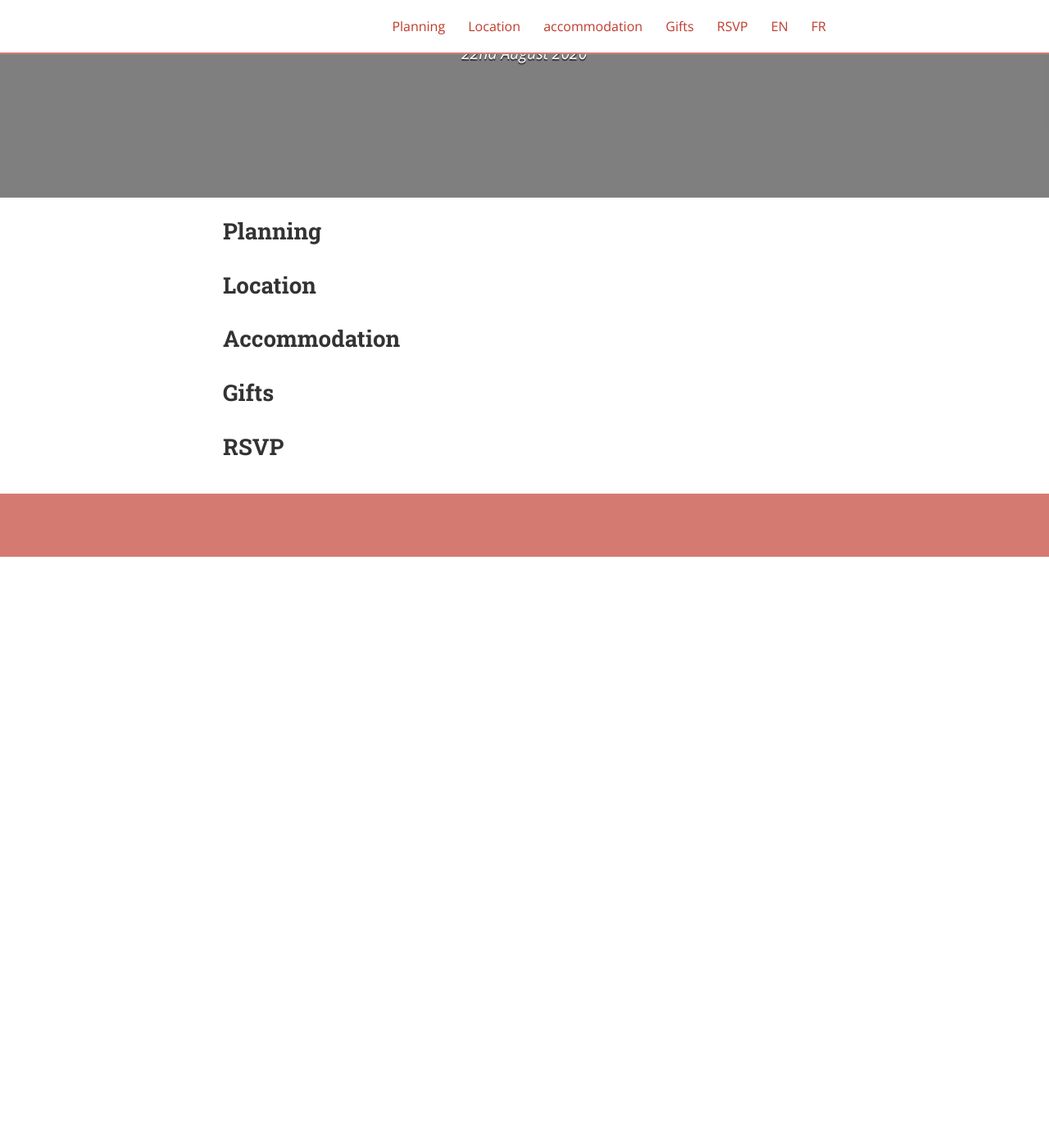
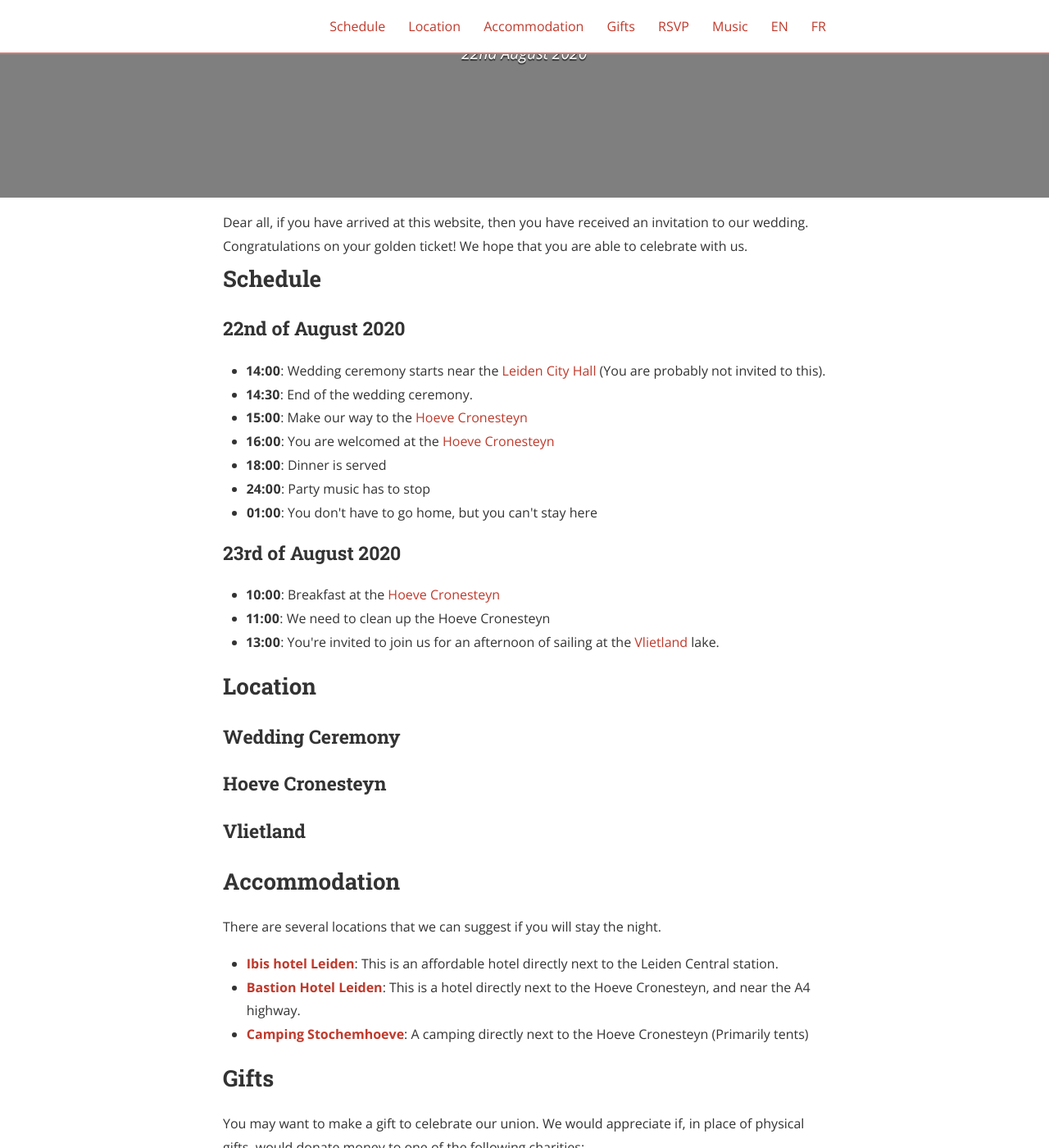
Before and after one commit to thiesgehrmann/heijmans-gehrmann, a Jekyll site: the page built from index.html, in a window 1280 px wide and 1400 px high, scrolled down 350 px. Shown: the whole window at 82% size. Built offline with Jekyll 4.4.1, drawn with Linux system fonts in a browser that asks for light colours; nearby versions of some CDN libraries; before the commit the page ends 1029 px from its top, so only the background shows below that; some of the changed text lies outside the part shown.

Commit message:
adding content to english

```diff
--- a/_config.yml
+++ b/_config.yml
@@ -36,21 +36,24 @@ inter_post_navigation: false
 highlightjs_theme: "monokai-sublime"
 
 sections:
-  - EN_name: Planning
-    FR_name: Organization
+  - EN_name: Schedule
+    FR_name: Programme
     url: plans
   - EN_name: Location
-    FR_name: Endroit
+    FR_name: Emplacement
     url: location
-  - EN_name: accommodation
+  - EN_name: Accommodation
     FR_name: Logements
     url: accommodation
   - EN_name: Gifts
     FR_name: Cadeaus
     url: gifts
   - EN_name: RSVP
-    FR_name: Cadeaus
+    FR_name: Réponse souhaitée
     url: rsvp
+  - EN_name: Music
+    FR_name: Musique
+    url: music
 
 languages:
   - language: English
--- a/index.html
+++ b/index.html
@@ -22,11 +22,61 @@ document.getElementById("mycoverimage").style.backgroundImage = `url(${cover_ima
 
 <div class="wrapper">
 
-<h2> Planning <a id="plans"></a> </h2>
+  Dear all, if you have arrived at this website, then you have received an invitation to our wedding. Congratulations on your golden ticket! We hope that you are able to celebrate with us.
+
+<h2> Schedule <a id="plans"></a> </h2>
+  <h3>22nd of August 2020</h3>
+  <ul>
+    <li><b>14:00</b>: Wedding ceremony starts near the <a href="#ceremony">Leiden City Hall</a> (You are probably not invited to this).</li>
+    <li><b>14:30</b>: End of the wedding ceremony.</li>
+    <li><b>15:00</b>: Make our way to the <a href="#hoeve">Hoeve Cronesteyn</a></li>
+    <li><b>16:00</b>: You are welcomed at the <a href="#hoeve">Hoeve Cronesteyn</a></li>
+    <li><b>18:00</b>: Dinner is served</li>
+    <li><b>24:00</b>: Party music has to stop</li>
+    <li><b>01:00</b>: You don't have to go home, but you can't stay here</li>
+  </ul>
+
+  <h3>23rd of August 2020</h3>
+  <ul>
+    <li><b>10:00</b>: Breakfast at the <a href="#hoeve">Hoeve Cronesteyn</a></li>
+    <li><b>11:00</b>: We need to clean up the Hoeve Cronesteyn</li>
+    <li><b>13:00</b>: You're invited to join us for an afternoon of sailing at the <a href="#vlietland">Vlietland</a> lake.</li>
+  </ul>
+
 <h2> Location <a id="location"></a> </h2>
+  <h3>Wedding Ceremony <a id="ceremony"></a></h3>
+  <h3>Hoeve Cronesteyn <a id="hoeve"></a></h3>
+  <h3>Vlietland <a id="vlietland"></a></h3>
+
+
 <h2> Accommodation <a id="accommodation"></a> </h2>
+  There are several locations that we can suggest if you will stay the night.
+
+  <ul>
+    <li>
+      <b><a href="https://all.accor.com/hotel/8087/index.en.shtml">Ibis hotel Leiden</a></b>:
+      This is an affordable hotel directly next to the Leiden Central station.
+    </li>
+
+    <li>
+      <b><a href="https://www.bastionhotels.com/nl-nl/hotels/hotel-leiden">Bastion Hotel Leiden</a></b>:
+     This is a hotel directly next to the Hoeve Cronesteyn, and near the A4 highway.
+    </li>
+    <li>
+      <b><a href="https://stochemhoeve.nl">Camping Stochemhoeve</a></b>:
+      A camping directly next to the Hoeve Cronesteyn (Primarily tents)
+    </li>
+  </ul>
+
 <h2> Gifts <a id="gifts"></a> </h2>
+  You may want to make a gift to celebrate our union. We would appreciate if, in place of physical gifts, would donate money to one of the following charities:
+  <ul>
+    <li>Amnesty International</li>
+    <li>Wikimedia Foundation</li>
+  </ul>
 <h2> RSVP <a id="rsvp"></a> </h2>
+
+<h2> Music Suggestions <a id="music"></a></h2>
 
 
 </div>
```
